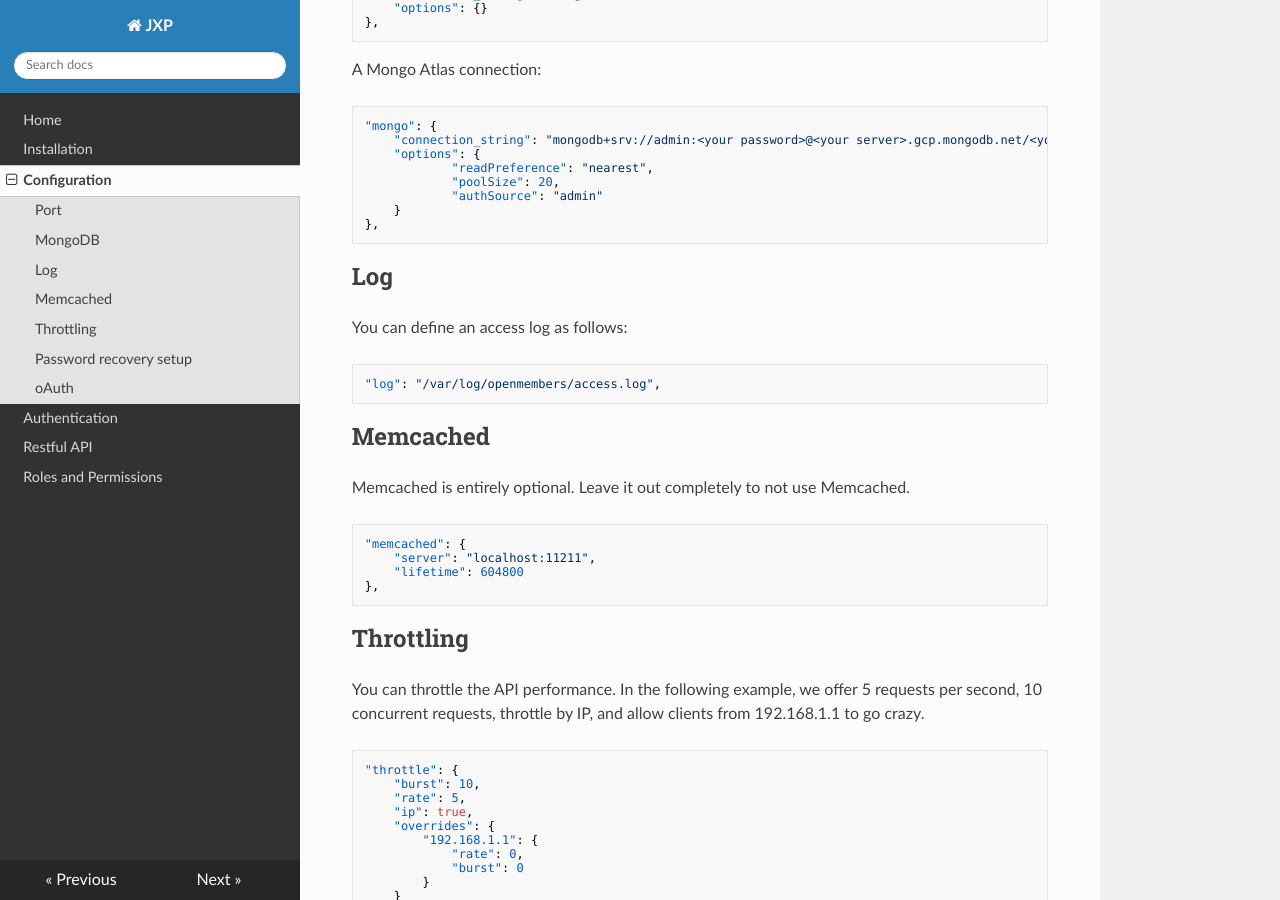
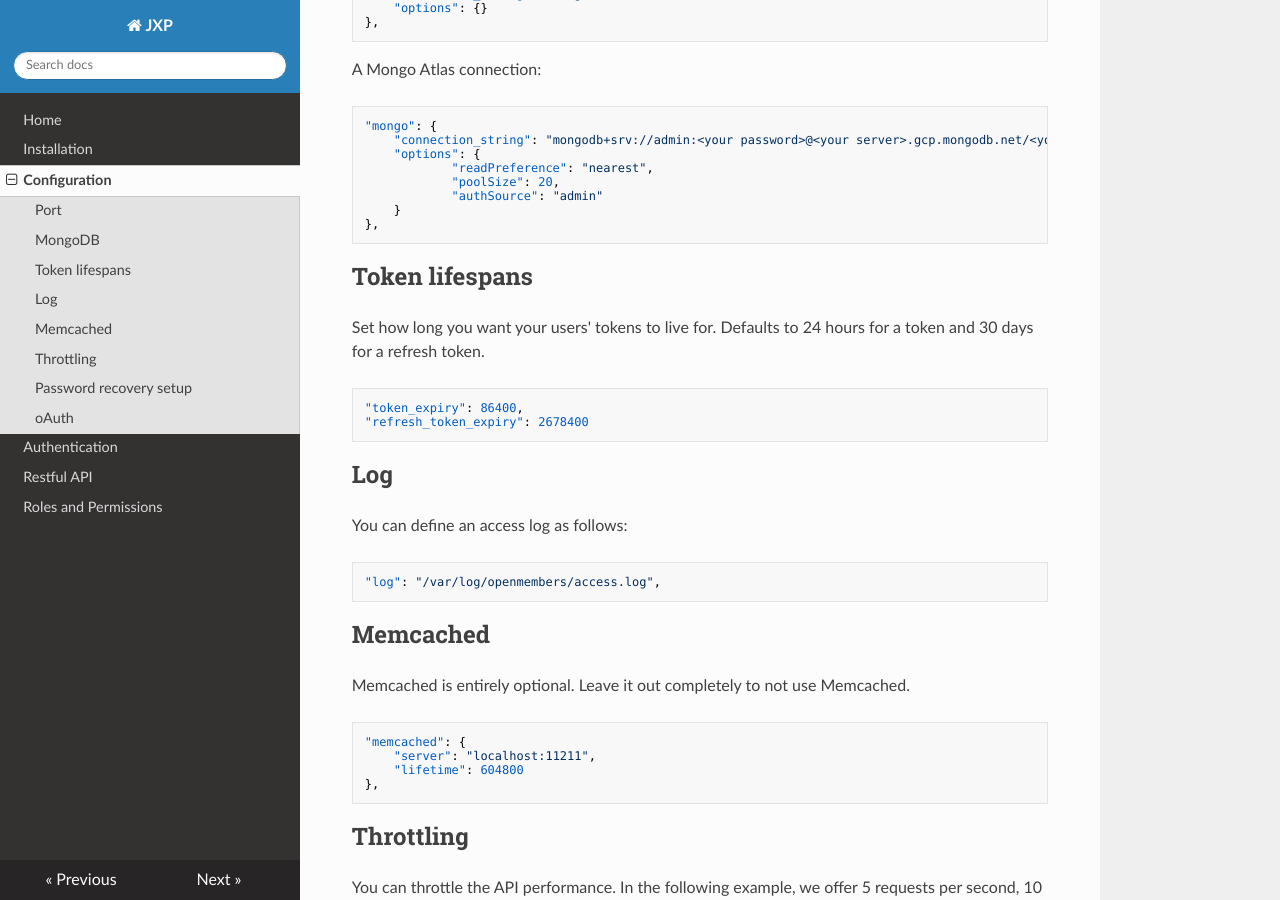
Before and after one commit to WorkSpaceMan/jxp, an MkDocs documentation site: the page built from docs/configuration.md, in a window 1280 px wide and 900 px high, scrolled down 1026 px. Built offline with MkDocs 1.6.1, drawn with Linux system fonts in a browser that asks for light colours; nearby versions of some CDN libraries.

Commit message:
Tokens, some formatting changes

````diff
--- a/docs/configuration.md
+++ b/docs/configuration.md
@@ -39,6 +39,15 @@ A Mongo Atlas connection:
             "authSource": "admin"
     }
 },
+```
+
+## Token lifespans
+
+Set how long you want your users' tokens to live for. Defaults to 24 hours for a token and 30 days for a refresh token.
+
+```json
+"token_expiry": 86400,
+"refresh_token_expiry": 2678400
 ```
 
 ## Log
````
Also changed, not shown: docs/index.md (+3 -1 lines).
